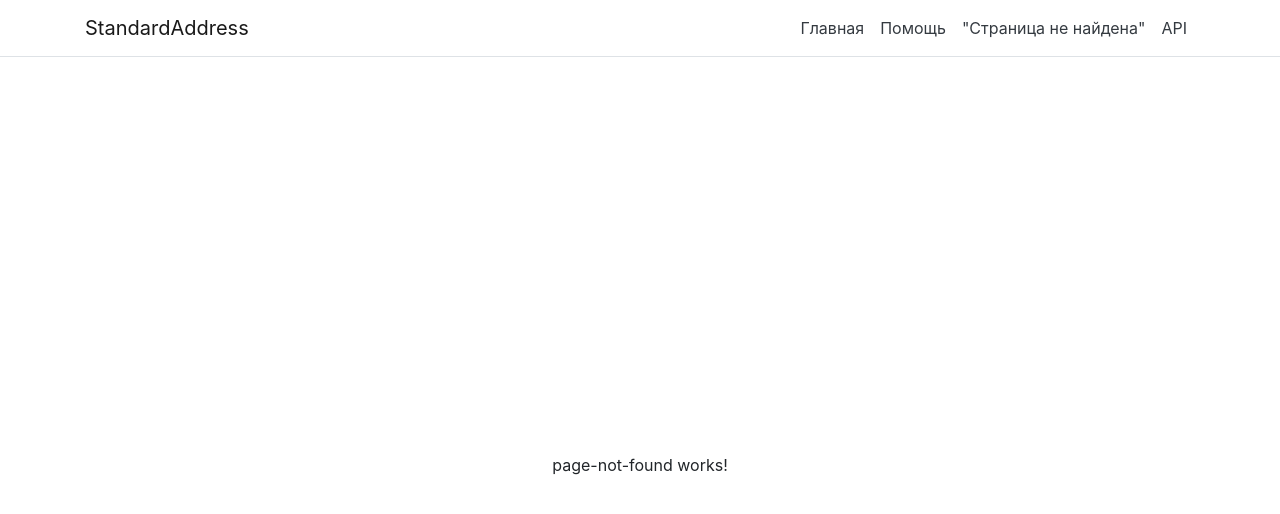
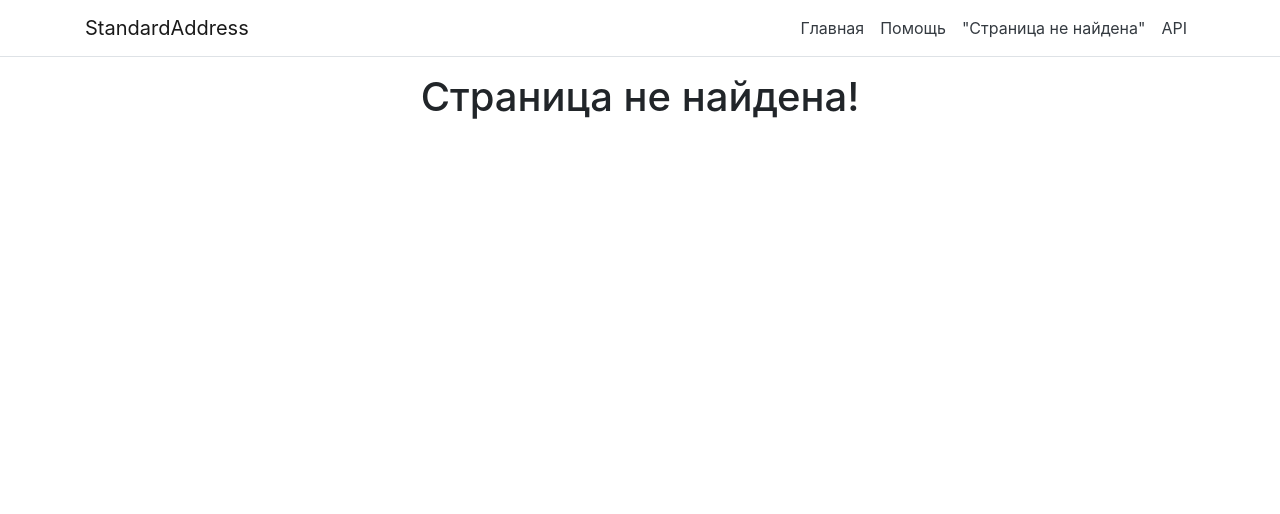
Before and after one commit to VovaGul/standard-address, an Angular app in the folder standard-address/: page /api in a window 1280 px wide. Shown: the top 514 px of the page. Built offline with nearby package versions, Linux system fonts and the light colour scheme.

Commit message:
Update page-not-found.component.html

```diff
--- a/standard-address/src/app/page-not-found/page-not-found.component.html
+++ b/standard-address/src/app/page-not-found/page-not-found.component.html
@@ -1,3 +1,3 @@
-<div class="container d-flex flex-column align-items-center justify-content-center vh-100">
-  <p>page-not-found works!</p>
+<div class="container-fluid d-flex flex-column align-items-center justify-content-center">
+  <h1>Страница не найдена!</h1>
 </div>
```
